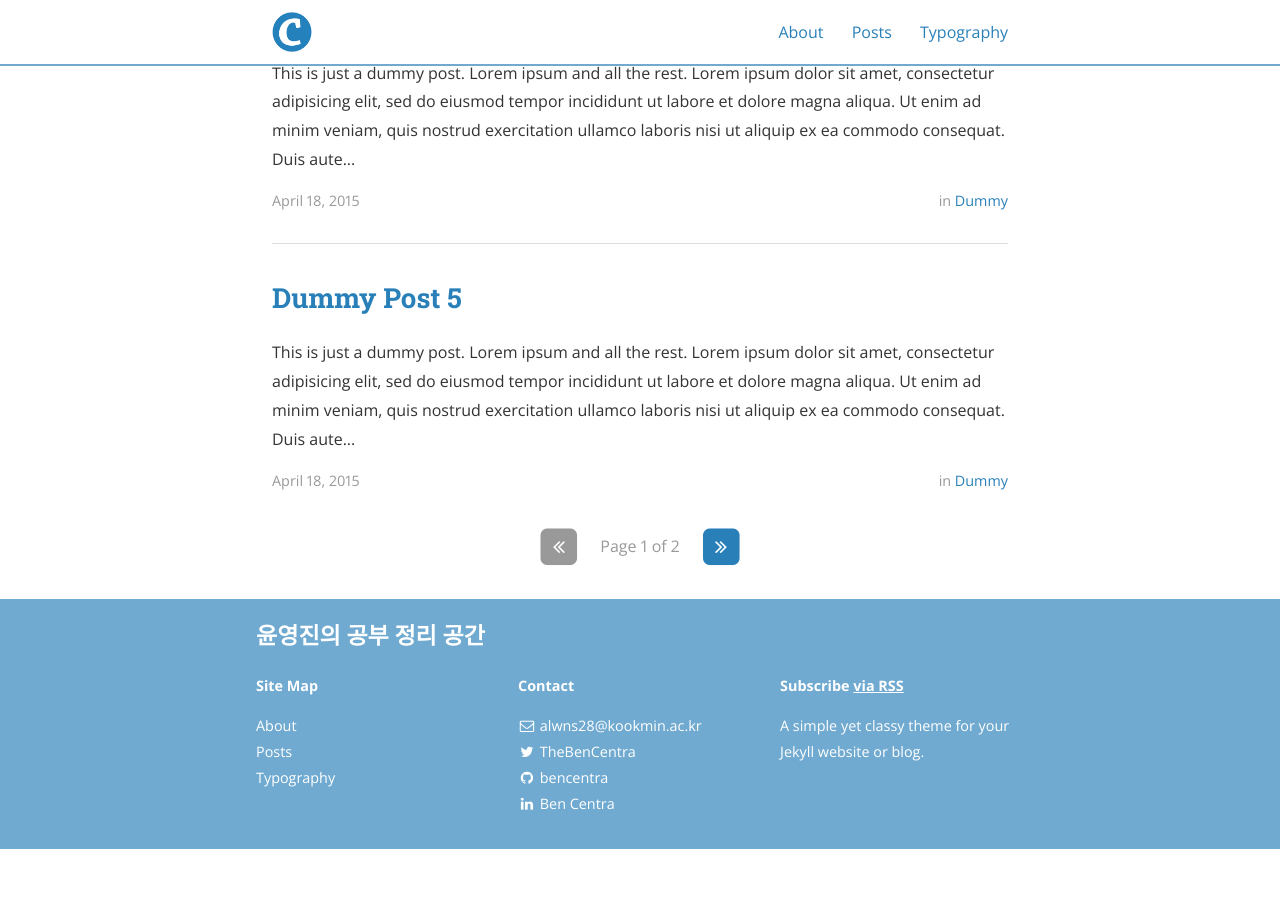
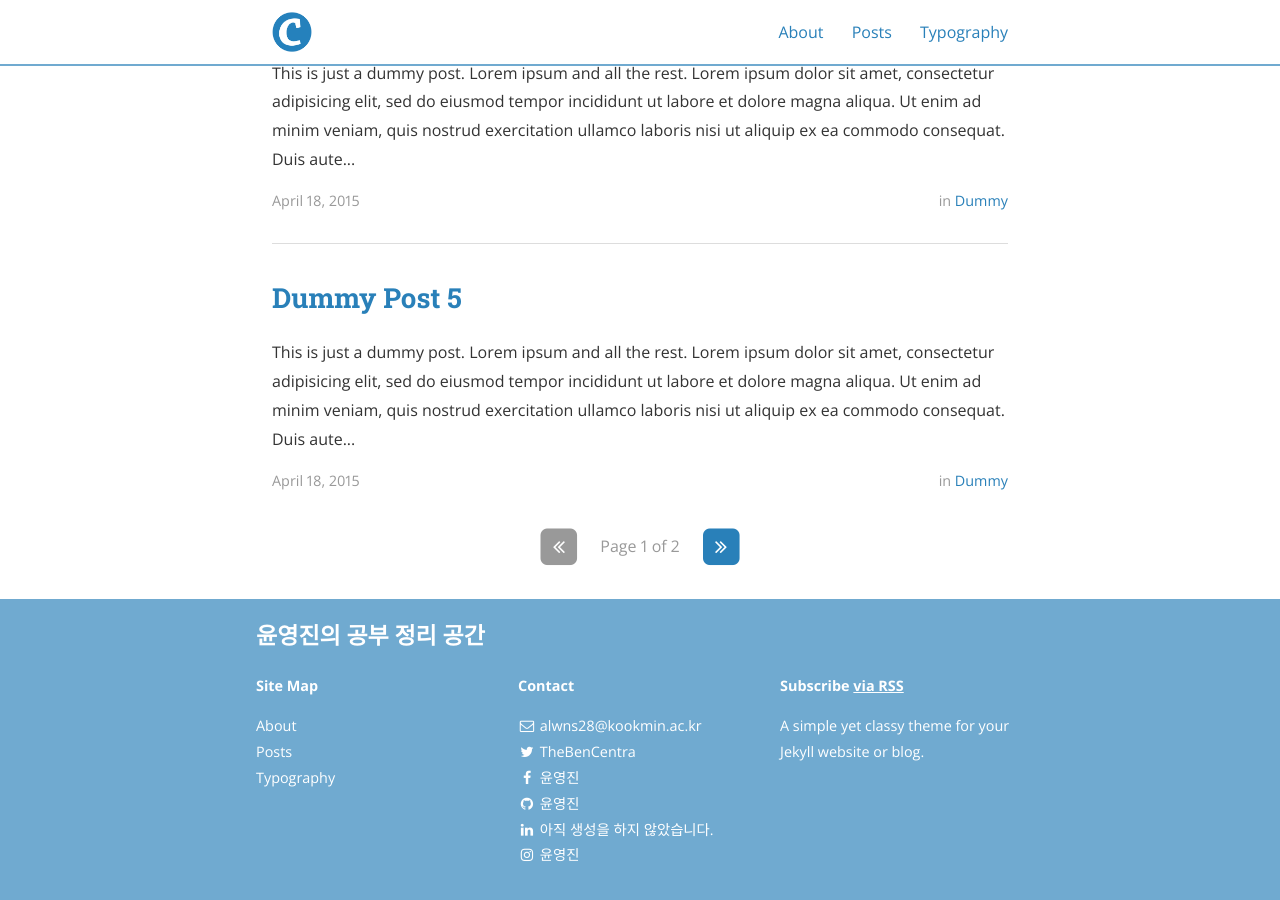
Before and after one commit to palinYEE/palinYEE.github.io, a Jekyll site: the page built from index.html, in a window 1280 px wide and 900 px high, scrolled down 1326 px. Built offline with Jekyll 4.4.1, drawn with Linux system fonts in a browser that asks for light colours; nearby versions of some CDN libraries; the list of posts is cut into pages by our own code; before the commit the page ends 2175 px from its top, so only the background shows below that.

Commit message:
sns change

```diff
--- a/_config.yml
+++ b/_config.yml
@@ -85,21 +85,21 @@ social:
 
   - name: Facebook
     icon: facebook
-    username: thebencentra
-    url: ""
+    username: 윤영진
+    url: "https://www.facebook.com/profile.php?id=100003132327577"
     desc: Friend me on Facebook
     share: true
 
   - name: GitHub
     icon: github
-    username: bencentra
-    url: https://github.com/bencentra
+    username: 윤영진
+    url: https://github.com/palinYEE
     desc: Fork me on GitHub
     share: false
 
   - name: LinkedIn
     icon: linkedin
-    username: Ben Centra
+    username: 아직 생성을 하지 않았습니다.
     url: https://www.linkedin.com/pub/ben-centra/47/769/60a
     desc: Connect with me on LinkedIn
     share: true
@@ -120,8 +120,8 @@ social:
 
   - name: Instagram
     icon: instagram
-    username: ""
-    url: ""
+    username: "윤영진"
+    url: "https://www.instagram.com/yunyeongjin6126/?hl=ko"
     desc: Follow me on Instagram
     share: false
 
```
